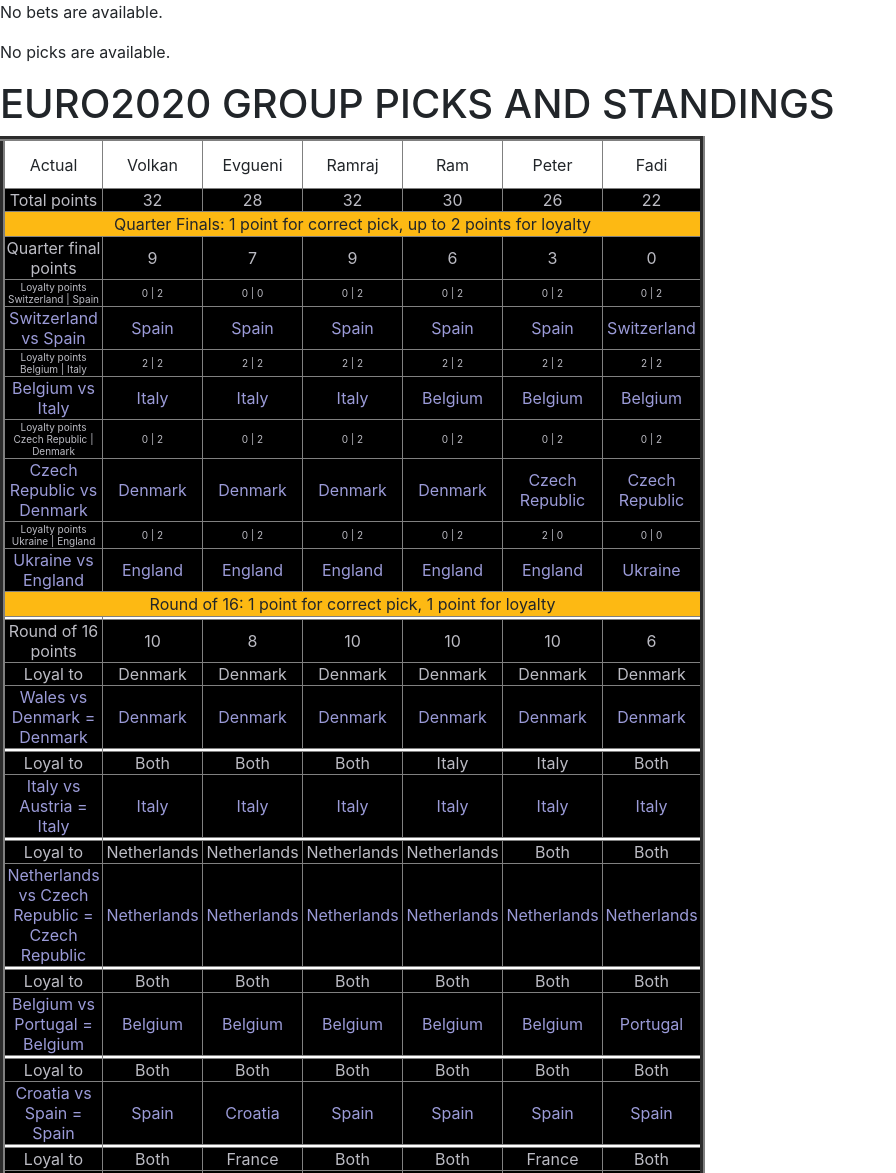
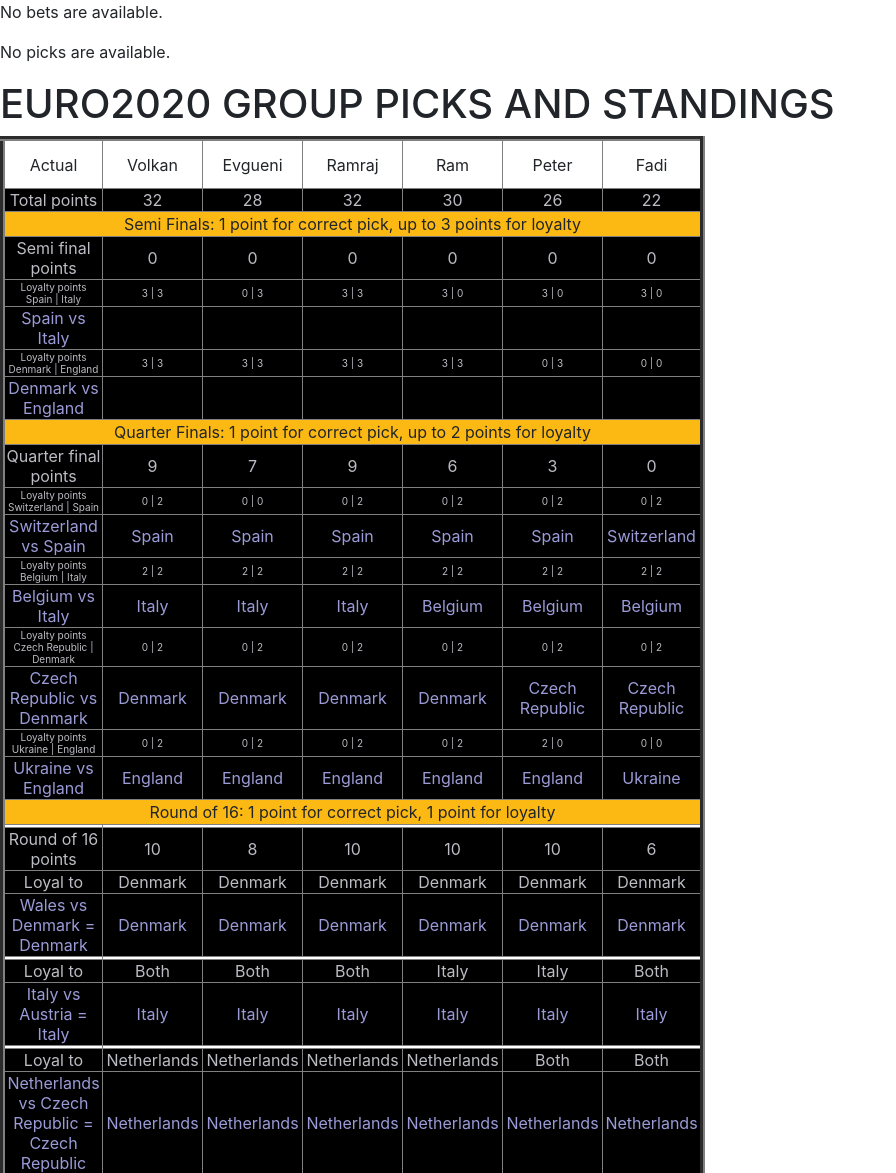
Before and after one commit to prammohan/my-first-blog, a Django app: page /euro2020/ in a window 1280 px wide. Shown: the top 1173 px of the page, without its empty margins (0-896 px from the left). Run offline with Django 3.2, Linux system fonts and the light colour scheme; data comes from the database, SQL or seed files in the repository; data that the repository does not hold is empty.

```diff
--- a/euro2020/templates/euro2020/index.html
+++ b/euro2020/templates/euro2020/index.html
@@ -59,6 +59,74 @@
                     </td>
                 {% endfor %}
             </tr>
+
+            <here>
+            <tr bgcolor="#fdb913">
+                <td align="center" height="25" width="100" colspan="7">
+                    Semi Finals: 1 point for correct pick, up to 3 points for loyalty
+                </td>
+            </tr>
+            <tr>
+                <td align="center" height="5" width="100" bgcolor="#000000" style="color:rgb(188, 188, 196)">
+                    Semi final points
+                </td>
+                {% for eachpick in semifinals_total_points %}
+                    <td align="center" height="5" width="100" bgcolor="#000000" style="color:rgb(188, 188, 196)">
+                        {{ eachpick }}
+                    </td>
+                {% endfor %}
+            </tr>
+            <tr>
+                <td align="center" height="5" width="100" bgcolor="#000000" style="color:rgb(188, 188, 196)">
+                    <font size="-3">
+                        Loyalty points Spain | Italy
+                    </font>
+                </td>
+                {% for eachpick in latest_sf_loyalty_0 %}
+                    <td align="center" height="5" width="100" bgcolor="#000000" style="color:rgb(188, 188, 196)">
+                        <font size="-3">
+                            {{ eachpick }}
+                        </font>
+                    </td>
+                {% endfor %}
+            </tr>
+            <tr>
+                <td align="center" height="30" width="100" bgcolor="#000000" style="color:rgb(155, 155, 216)">
+                    {{ sf_games_0 }}
+                </td>
+                {% for eachpick in latest_sf_picks_0 %}
+                    <td align="center" height="30" width="100" bgcolor="#000000" style="color:rgb(155, 155, 216)">
+                        {{ eachpick }}
+                    </td>
+                {% endfor %}
+            </tr>
+            <tr>
+                <td align="center" height="5" width="100" bgcolor="#000000" style="color:rgb(188, 188, 196)">
+                    <font size="-3">
+                        Loyalty points Denmark | England
+                    </font>
+                </td>
+                {% for eachpick in latest_sf_loyalty_1 %}
+                    <td align="center" height="5" width="100" bgcolor="#000000" style="color:rgb(188, 188, 196)">
+                        <font size="-3">
+                            {{ eachpick }}
+                        </font>
+                    </td>
+                {% endfor %}
+            </tr>
+            <tr>
+                <td align="center" height="30" width="100" bgcolor="#000000" style="color:rgb(155, 155, 216)">
+                    {{ sf_games_1 }}
+                </td>
+                {% for eachpick in latest_sf_picks_1 %}
+                    <td align="center" height="30" width="100" bgcolor="#000000" style="color:rgb(155, 155, 216)">
+                        {{ eachpick }}
+                    </td>
+                {% endfor %}
+            </tr>
+
+
+
             <tr bgcolor="#fdb913">
                 <td align="center" height="25" width="100" colspan="7">
                     Quarter Finals: 1 point for correct pick, up to 2 points for loyalty
--- a/euro2020/views.py
+++ b/euro2020/views.py
@@ -434,6 +434,36 @@ def index(request):
     quarterfinals_total_points[5] = 0 + 0 + 0 + 0
 
 
+    #SEMIFINALS
+    sf_games_0 = "Spain vs Italy"
+    sf_games_1 = "Denmark vs England"
+
+    # picks go next
+    latest_sf_picks_0 = [""]*(num_players)
+    latest_sf_picks_1 = [""]*(num_players)
+
+    #initialize
+    latest_sf_loyalty_0 = ["0,0"]*(num_players)
+    latest_sf_loyalty_1 = ["0,0"]*(num_players)
+
+    #assign for sf loyalty
+    latest_sf_loyalty_0 = ["3   |   3"]*(num_players)
+    latest_sf_loyalty_0[1] = "0   |   3"
+    latest_sf_loyalty_0[3] = "3   |   0"
+    latest_sf_loyalty_0[4] = "3   |   0"
+    latest_sf_loyalty_0[5] = "3   |   0"
+    latest_sf_loyalty_1 = ["3   |   3"]*(num_players)
+    latest_sf_loyalty_1[4] = "0   |   3"
+    latest_sf_loyalty_1[5] = "0   |   0"
+
+     #Semi finals point calculations
+    semifinals_total_points[0] = 0 + 0
+    semifinals_total_points[1] = 0 + 0
+    semifinals_total_points[2] = 0 + 0
+    semifinals_total_points[3] = 0 + 0
+    semifinals_total_points[4] = 0 + 0
+    semifinals_total_points[5] = 0 + 0
+
 
     for i in range(num_players):
         overall_total_points[i] = finals_total_points[i] + semifinals_total_points[i] + quarterfinals_total_points[i] + ro16_total_points[i] + total_points[i]
@@ -481,6 +511,8 @@ def index(request):
         'latest_qf_picks_1': latest_qf_picks_1,
         'latest_qf_picks_2': latest_qf_picks_2,
         'latest_qf_picks_3': latest_qf_picks_3,
+        'latest_sf_picks_0': latest_sf_picks_0,
+        'latest_sf_picks_1': latest_sf_picks_1,
         'latest_ro16_loyalty_0': latest_ro16_loyalty_0,
         'latest_ro16_loyalty_1': latest_ro16_loyalty_1,
         'latest_ro16_loyalty_2': latest_ro16_loyalty_2,
@@ -493,6 +525,8 @@ def index(request):
         'latest_qf_loyalty_1': latest_qf_loyalty_1,
         'latest_qf_loyalty_2': latest_qf_loyalty_2,
         'latest_qf_loyalty_3': latest_qf_loyalty_3,
+        'latest_sf_loyalty_0': latest_sf_loyalty_0,
+        'latest_sf_loyalty_1': latest_sf_loyalty_1,
         'ro16_games_0': ro16_games_0,
         'ro16_games_1': ro16_games_1,
         'ro16_games_2': ro16_games_2,
@@ -505,6 +539,8 @@ def index(request):
         'qf_games_1': qf_games_1,
         'qf_games_2': qf_games_2,
         'qf_games_3': qf_games_3,
+        'sf_games_0': sf_games_0,
+        'sf_games_1': sf_games_1,
         'overall_total_points': overall_total_points,
         'finals_total_points': finals_total_points,
         'semifinals_total_points': semifinals_total_points,
```
